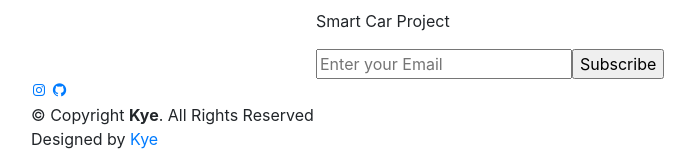
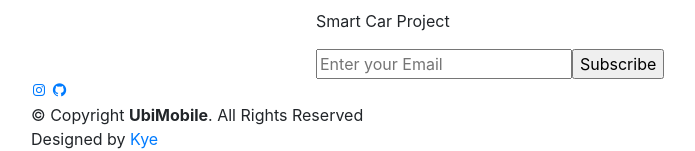
Before and after one commit to cano721/UbiMobile, a Django app: page /parkpage in a window 1280 px wide. Shown: the part 1830-1981 px from the top of the page, without its empty margins (54-749 px from the left). Run offline with Django 3.2, Linux system fonts and the light colour scheme; some libraries are stand-ins or nearby versions.

Commit message:
Update footer

```diff
--- a/python/templates/inner-page.html
+++ b/python/templates/inner-page.html
@@ -142,7 +142,7 @@
 
     <div class="container footer-bottom clearfix">
       <div class="copyright">
-        &copy; Copyright <strong><span>Kye</span></strong>. All Rights Reserved
+        &copy; Copyright <strong><span>UbiMobile</span></strong>. All Rights Reserved
       </div>
       <div class="credits">
         <!-- All the links in the footer should remain intact. -->
--- a/python/templates/park/parkpage.html
+++ b/python/templates/park/parkpage.html
@@ -68,7 +68,6 @@
               <img src="static/assets/img/portfolio/empty.png" class="img-fluid" alt="">
             </div>
           </div>
-
           <div class="col-lg-4 col-md-6 portfolio-item filter-card">
             <div class="portfolio-wrap">
               <img src="static/assets/img/portfolio/car2.png" class="img-fluid" alt="">
```
